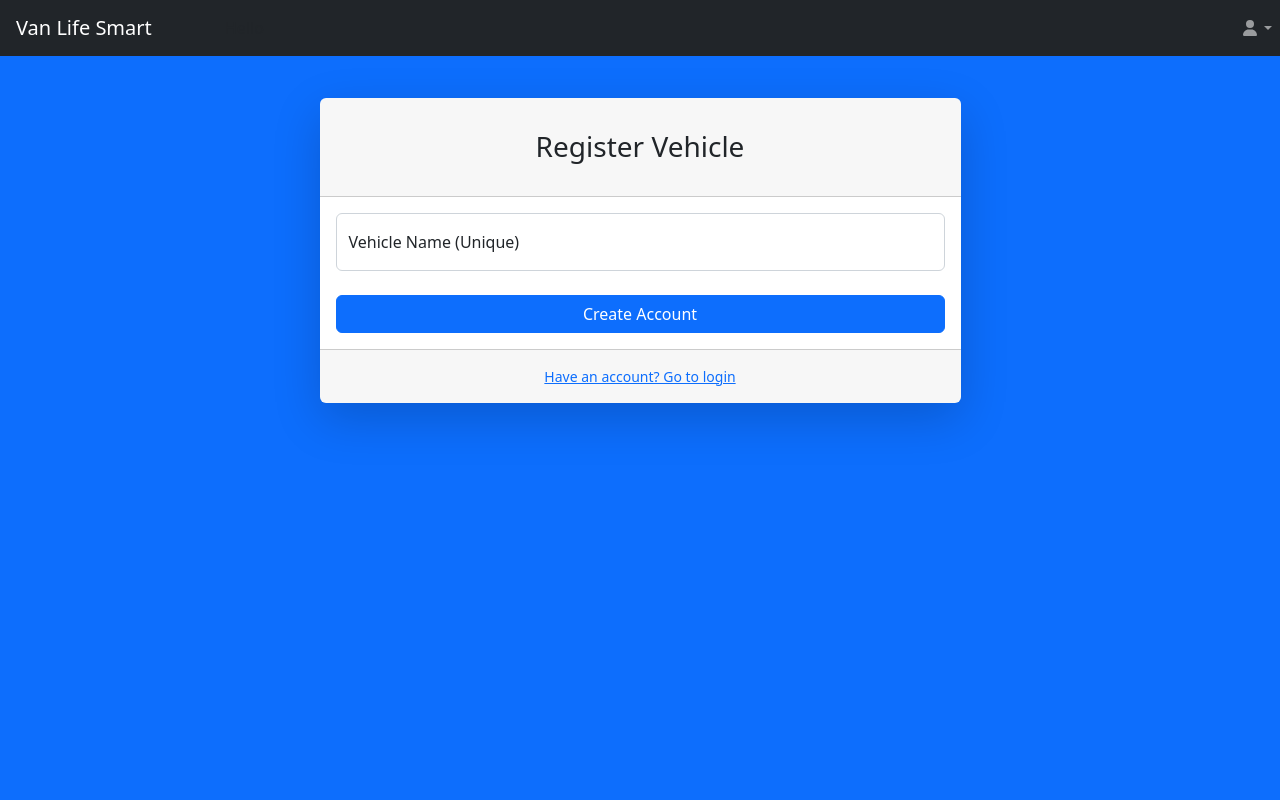
After one commit to JustAPyro/VanLifeSmart, a Flask app: page /vehicle.html in a window 1280 px wide. The commit adds this page. Run offline with Flask 3, Linux system fonts and the light colour scheme; the visitor is signed in with stand-in values (Sample User, id 1); data that the repository does not hold is empty; some libraries are stand-ins or nearby versions.

Commit message:
Allowed for creation of vehicles through the website

```diff
--- a/website/endpoints.py
+++ b/website/endpoints.py
@@ -136,7 +136,31 @@ def get_location_string(latitude, longitude):
 
     return name
 
+@endpoints.route('/vehicle.html', methods=['GET', 'POST'])
+@login_required
+def create_vehicle_page():
 
+    if request.method == 'POST':
+
+        name = request.form.get('vehicle_name')
+        print(name)
+        if name == None or len(name) < 2:
+            flash('Please fill in a vehicle name greater than one character!', category='error')
+        elif db.session.query(Vehicle).filter_by(name=name).first() != None:
+            flash('There is already a vehicle registered under that name!', category='error')
+        else:
+            db.session.add(Vehicle(
+                name=name,
+                owner_id=current_user.id
+            ))
+            db.session.commit()
+            flash(f'Vehicle "{name}" registered!')
+
+
+    return render_template(
+        'vehicle/create.html',
+        user=current_user
+    )
 
 @endpoints.route('/vehicle/<vehicle_name>.html', methods=['GET'])
 @login_required
@@ -150,6 +174,10 @@ def vehicle_page(vehicle_name: str):
 
     vehicle = db.session.query(Vehicle).filter_by(name=vehicle_name).first()
     context = {}
+
+    if not vehicle:
+        # TODO: Offer to register here
+        return f'"{vehicle_name}" is not a registered vehicle.'
 
     # If permission
     if permissions['view_connected'] and vehicle.next_expected_heartbeat:
@@ -166,10 +194,10 @@ def vehicle_page(vehicle_name: str):
             'now': datetime.utcnow()
         }
 
-    if permissions['view_location'] and vehicle.owner.gps_data:
+    if permissions['view_location'] and vehicle.gps_data:
 
         # Get the last gps data this user has logged
-        gps = vehicle.owner.gps_data[-1]
+        gps = vehicle.gps_data[-1]
 
         context['location'] = gps.as_dict()
 
--- a/website/templates/root_header.html
+++ b/website/templates/root_header.html
@@ -31,8 +31,8 @@
           <ul class="dropdown-menu dropdown-menu-end" aria-labelledby="navbarDropdown">
             {% if user.is_authenticated %}
             <li><a class="dropdown-item" href="/user/friends.html">Friends</a></li>
-            <li><a class="dropdown-item" href="">Vehicles</a></li>
             <li><a class="dropdown-item" href="">Settings</a></li>
+            <li><a class="dropdown-item" href="/vehicle.html">New Vehicle</a></li>
             <li><hr class="dropdown-divider"/></li>
             <li><div class="dropdown-item-text"><b>Your Vehicles:</b></div></li>
             {% for vehicle in user.vehicles %}
--- /dev/null
+++ b/website/templates/vehicle/create.html
@@ -0,0 +1,67 @@
+{% extends "root_header.html" %}
+{% block title %}Sign-up{% endblock %}
+
+
+{% block root_content %}
+<div class="bg-primary">
+
+<div id="layoutAuthentication">
+    <div>
+            {% with messages = get_flashed_messages(with_categories=true) %}
+        {% if messages %}
+            {% for category, message in messages %}
+            {% if category == 'error' %}
+            <div class="alert alert-danger alert-dismissible fade show" role="alert">
+                {{ message }}
+                <button type="button" class="close" data-bs-dismiss="alert">
+                    <span aria-hidden="true">&times;</span>
+                </button>
+            </div>
+            {% else %}
+            <div class="alert alert-success alert-dismissible fade show" role="alert">
+                {{ message }}
+                <button type="button" class="btn-close" data-bs-dismiss="alert">
+
+                </button>
+            </div>
+            {% endif %}
+            {% endfor %}
+        {% endif %}
+        {% endwith %}
+        </div>
+<div id="layoutAuthentication_content">
+                    <div class="container">
+                        <div class="row justify-content-center">
+                            <div class="col-lg-7">
+                                <div class="card shadow-lg border-0 rounded-lg mt-5">
+                                    <div class="card-header"><h3 class="text-center font-weight-light my-4">Register Vehicle</h3></div>
+                                    <div class="card-body">
+                                        <form method="POST">
+                                            <div class="row mb-3">
+                                                <div class="col">
+                                                    <div class="form-floating mb-3 mb-md-0">
+                                                        <input class="form-control"
+                                                               id="vehicle_name"
+                                                               name="vehicle_name"
+                                                               type="text"
+                                                               placeholder="Enter your name" />
+                                                        <label for="inputFirstName">Vehicle Name (Unique)</label>
+                                                    </div>
+                                                </div>
+                                            </div>
+                                            <div class="mt-4 mb-0">
+                                                <div class="d-grid"><button class="btn btn-primary btn-block" type="submit">Create Account</button></div>
+                                            </div>
+                                        </form>
+                                    </div>
+                                    <div class="card-footer text-center py-3">
+                                        <div class="small"><a href="sign-in.html">Have an account? Go to login</a></div>
+                                    </div>
+                                </div>
+                            </div>
+                        </div>
+                    </div>
+            </div>
+</div>
+</div>
+{%endblock%}
```
